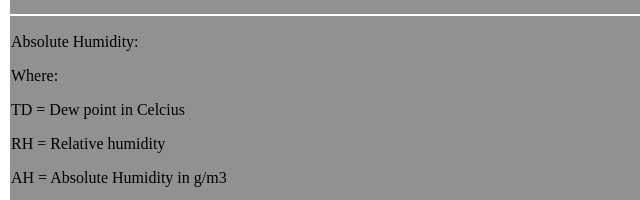
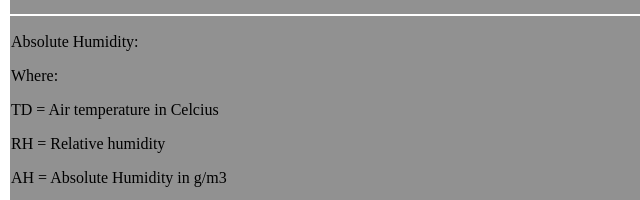
Before and after one commit to azrellie/azrellie.github.io, a plain HTML site: page index.html in a window 1280 px wide. Shown: the part 4140-4340 px from the top of the page, 0-640 px from the left. Drawn offline with Linux system fonts and the light colour scheme; a script that the page names is missing.

Commit message:
Update index.html

```diff
--- a/index.html
+++ b/index.html
@@ -384,7 +384,7 @@
                 <td bgcolor="#919191" width="25">
                     <p>Absolute Humidity:</p>
                     <p>Where:</p>
-                    <p>TD = Dew point in Celcius</p>
+                    <p>TD = Air temperature in Celcius</p>
                     <p>RH = Relative humidity</p>
                     <p>AH = Absolute Humidity in g/m3</p>
                     <p>pow = Exponent power function</p>
```
